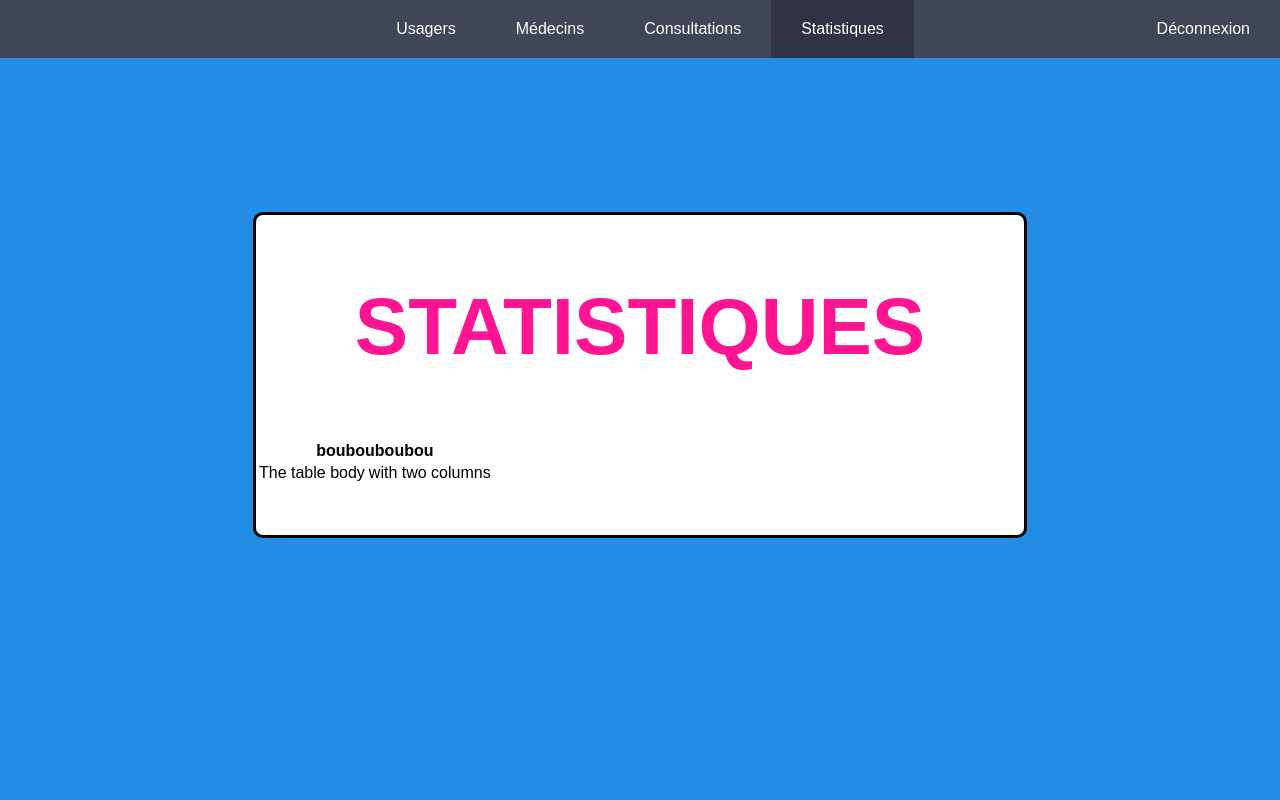
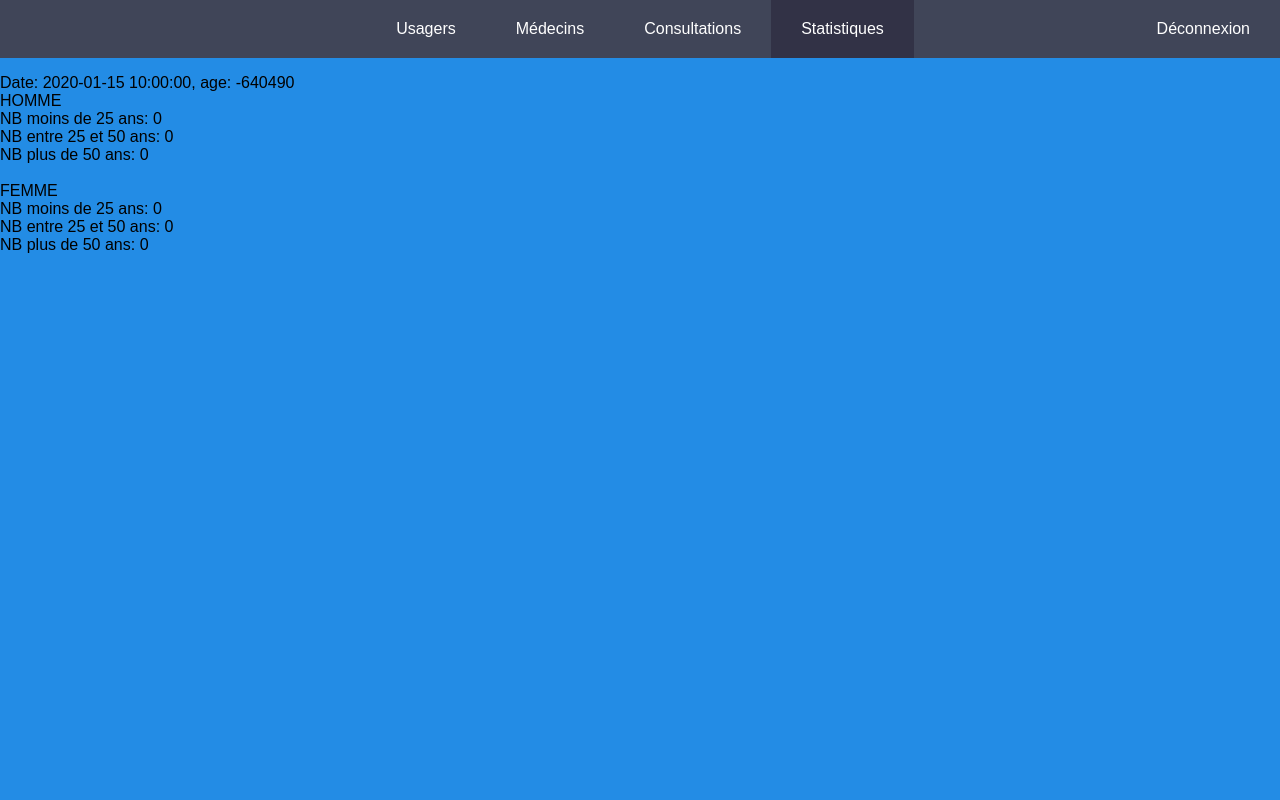
Before and after one commit to LeoDeschaux/CabinetMedical, a PHP site: page /pages/statistiques.php in a window 1280 px wide. Run offline with PHP 8.4, Linux system fonts and the light colour scheme; the visitor is signed in with stand-in values (Sample User, id 1); tables that the repository leaves empty or names only in its code hold one stand-in row (values such as "Sample post").

Commit message:
001 - stats sexes

```diff
--- a/pages/statistiques.php
+++ b/pages/statistiques.php
@@ -1,50 +1,154 @@
 <?php
 include($_SERVER['DOCUMENT_ROOT'] . '/CabinetMedical/scripts/session_start.php');
 include($_SERVER['DOCUMENT_ROOT'] . '/CabinetMedical/scripts/connexion.php');
+$type = 'statistique';
+$var ='1';
+include($_SERVER['DOCUMENT_ROOT'] . '/CabinetMedical/scripts/header.php');
 ?>
 <!DOCTYPE HTML>
 <html>
-
 	<head>
 		<title>Statistiques</title>
     	<meta charset="utf-8" />
     	<link rel="stylesheet" href="../styles/defaut.css">
+    	<link rel="stylesheet" href="../styles/statistiques.css">
+	</head>
+	<body>
 		<?php
-			include($_SERVER['DOCUMENT_ROOT'] . '/CabinetMedical/scripts/connexion.php');
+
+		$moins25_h = '';
+		$entre25et50_h = '';
+		$plus50_h = '';
+
+		$moins25_f = '';
+		$entre25et50_f = '';
+		$plus50_f = '';
+
+		// GET AGE
+		$req = $linkpdo->query("
+			SELECT date_naissance,
+			floor( (UNIX_TIMESTAMP(NOW()) - date_naissance) / (60*60*24*365) ) as age
+			FROM usager
+			ORDER BY age DESC
+		");
+
+		while($row = $req->fetch())
+		{
+			echo "Date: " . $row['date_naissance'] . ", age: " . $row['age'] . "<br>";
+		}
+
+		//MOINS DE 25 ANS
+		$req = $linkpdo->query("
+			SELECT count(*) as nb_moins25_h
+			FROM usager
+			WHERE civilite = 'M'
+			AND
+			floor( (UNIX_TIMESTAMP(NOW()) - date_naissance) / (60*60*24*365) ) < 25
+		");
+		$moins25_h = ($req->fetch())['nb_moins25_h'];
+
+
+		//ENTRE 25 ET 50
+		$req = $linkpdo->query("
+			SELECT count(*) as nb_entre25et50_h
+			FROM usager
+			WHERE civilite = 'M'
+			AND
+			floor( (UNIX_TIMESTAMP(NOW()) - date_naissance) / (60*60*24*365) ) BETWEEN 25 AND 50
+		");
+		$entre25et50_h = ($req->fetch())['nb_entre25et50_h'];
+
+		//PLUS DE 50 ANS
+		$req = $linkpdo->query("
+			SELECT count(*) as nb_plus50_h
+			FROM usager
+			WHERE civilite = 'M'
+			AND
+			floor( (UNIX_TIMESTAMP(NOW()) - date_naissance) / (60*60*24*365) ) > 50
+		");
+		$plus50_h = ($req->fetch())['nb_plus50_h'];
+
+
+
+
+
+
+		//MOINS DE 25 ANS
+		$req = $linkpdo->query("
+			SELECT count(*) as nb_moins25_f
+			FROM usager
+			WHERE (civilite = 'Mme' OR civilite = 'Mlle')
+			AND
+			floor( (UNIX_TIMESTAMP(NOW()) - date_naissance) / (60*60*24*365) ) < 25
+		");
+		$moins25_f = ($req->fetch())['nb_moins25_f'];
+
+
+		//ENTRE 25 ET 50
+		$req = $linkpdo->query("
+			SELECT count(*) as nb_entre25et50_f
+			FROM usager
+			WHERE (civilite = 'Mme' OR civilite = 'Mlle')
+			AND
+			floor( (UNIX_TIMESTAMP(NOW()) - date_naissance) / (60*60*24*365) ) BETWEEN 25 AND 50
+		");
+		$entre25et50_f = ($req->fetch())['nb_entre25et50_f'];
+
+		//PLUS DE 50 ANS
+		$req = $linkpdo->query("
+			SELECT count(*) as nb_plus50_f
+			FROM usager
+			WHERE (civilite = 'Mme' OR civilite = 'Mlle')
+			AND
+			floor( (UNIX_TIMESTAMP(NOW()) - date_naissance) / (60*60*24*365) ) > 50
+		");
+		$plus50_f = ($req->fetch())['nb_plus50_f'];
+
+
+		echo "HOMME <br>";
+		echo "NB moins de 25 ans: " . $moins25_h . "<br>";
+		echo "NB entre 25 et 50 ans: " . $entre25et50_h . "<br>";
+		echo "NB plus de 50 ans: " . $plus50_h . "<br>";
+
+		echo "<br>";
+		echo "FEMME <br>";
+		echo "NB moins de 25 ans: " . $moins25_f . "<br>";
+		echo "NB entre 25 et 50 ans: " . $entre25et50_f . "<br>";
+		echo "NB plus de 50 ans: " . $plus50_f . "<br>";
+
 		?>
-	</head>
 
-	<body>
+		<br>
 
-    	<!-- ///////////////////// NAVIGUATION BAR //////////////////// -->
-    	<?php
-			$var = '1';
-			$CouleurMenu = 'Statistiques';
-			$headerPath =  $_SERVER['DOCUMENT_ROOT'] . '/CabinetMedical/scripts/header.php';
-			include($headerPath);
-		?>
 		<!--
-		<img src="../images/golo.jpg">
-		-->
-		<section style="text-align: center">
-			<h1 style="font-family: arial;font-size: 5em;color: deeppink;, text-align: center !important;">
-				STATISTIQUES
-			</h1>
+
 		<table>
 			<thead>
 				<tr>
-						<th colspan="2">boubouboubou</th>
+					<th>Tranche d'âge</th>
+					<th>Nb Hommes</th>
+					<th>Nb Femmes</th>
 				</tr>
 			</thead>
 			<tbody>
 				<tr>
-			            <td>The table body</td>
-			            <td>with two columns</td>
+					<td>Moins de 25 ans</td>
+					<td><?php echo $moins25_h ?></td>
+					<td> </td>
+				</tr>
+				<tr>
+					<td>Entre 25 et 50 ans</td>
+					<td> </td>
+					<td> </td>
+				</tr>
+				<tr>
+					<td>Plus de 50 ans</td>
+					<td> </td>
+					<td> </td>
 				</tr>
 			</tbody>
 		</table>
-		</section>
 
+		-->
 	</body>
-
 </html>
```
Lines whose indentation alone changed are shown as unchanged.
